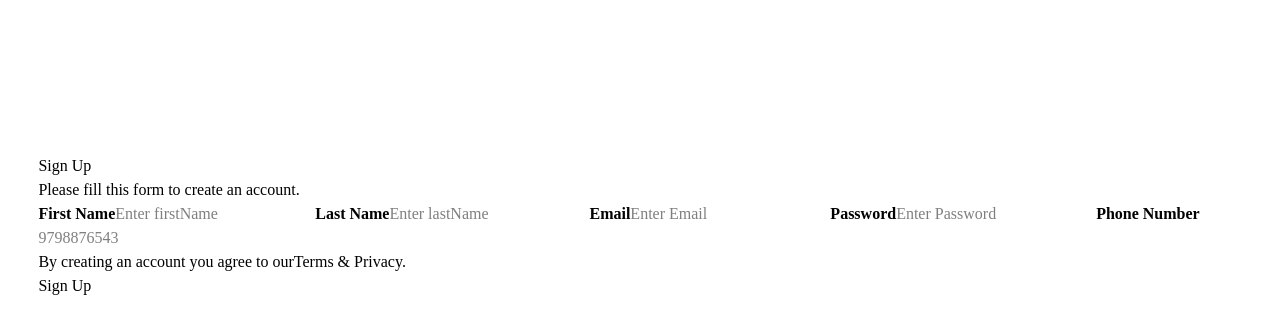
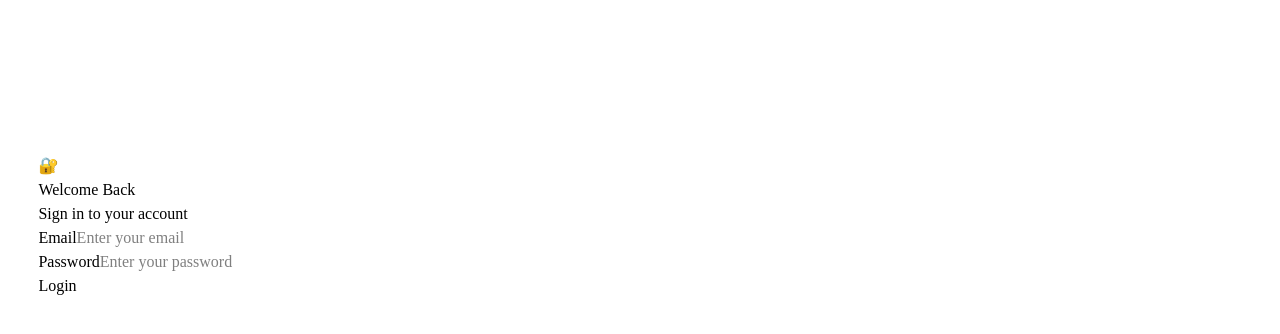
Before and after one commit to raushanaman/Edu-tech, a React (Vite) app in the folder REACT/react-tutorial/: page / in a window 1280 px wide. Shown: the top 334 px of the page. Built offline with nearby package versions, Linux system fonts and the light colour scheme.

Commit message:
login form

```diff
--- a/REACT/react-tutorial/src/App.jsx
+++ b/REACT/react-tutorial/src/App.jsx
@@ -9,7 +9,8 @@
 // import { TodoForm } from "./Projects/TodoForm";
 // import { TodoList } from "./Projects/TodoList";
 // import { Counter } from "./Projects/Challenge";
-import { Registration } from "./Projects/Registration";
+// import { Registration } from "./Projects/Registration";
+import { LoginForm } from "./Projects/LoginForm";
 // import "./Projects/Todo.css";
 
 // import { Clock } from "./Projects/DigitalClock";
@@ -57,7 +58,8 @@ export default function App() {
             <TodoList todos={todos} deleteTask={deleteTask} editTask={editTask} toggleDone={toggleDone}/> */}
             {/* <Clock /> */}
             {/* <Counter /> */}
-            <Registration />
+            {/* <Registration /> */}
+            <LoginForm />
         </section>
     );
 }
--- /dev/null
+++ b/REACT/react-tutorial/src/Projects/LoginForm.jsx
@@ -0,0 +1,83 @@
+import { useState } from "react";
+
+export const LoginForm = () => {
+
+    const [formData, setFromData] = useState({
+        username: "",
+        password: ""
+    })
+
+    const handleChange = (e) => {
+        const { name, value } = e.target;
+        setFromData({
+            ...formData, [name]: value
+        });
+    }
+    const handleLogin = (e) => {
+        e.preventDefault();
+        if (formData.username == "aman@gmail.com" && formData.password == "1234") {
+            alert("Login Successful");
+
+            setFromData({
+                username: "",
+                password: ""
+            });
+
+        }
+        else {
+            alert("invalid credentials");
+        }
+    }
+
+
+
+
+    return (
+        <div className="min-h-screen bg-gradient-to-br from-blue-900 via-purple-900 to-indigo-900 flex items-center justify-center px-4">
+            <div className="bg-white/10 backdrop-blur-md border border-white/20 rounded-3xl shadow-2xl w-full max-w-md p-10">
+
+                <div className="text-center mb-8">
+                    <div className="text-5xl mb-3">🔐</div>
+                    <h2 className="text-3xl font-bold text-white">Welcome Back</h2>
+                    <p className="text-white/60 text-sm mt-1">Sign in to your account</p>
+                </div>
+
+                <form onSubmit={handleLogin} autoComplete="off" className="flex flex-col gap-5">
+
+                    <div className="flex flex-col gap-1">
+                        <label className="text-white/80 text-sm font-medium">Email</label>
+                        <input
+                            type="text"
+                            name="username"
+                            placeholder="Enter your email"
+                            required
+                            autoComplete="off"
+                            value={formData.username}
+                            onChange={handleChange}
+                            className="bg-white/10 border border-white/30 text-white placeholder-white/40 rounded-xl px-4 py-3 focus:outline-none focus:ring-2 focus:ring-purple-400 focus:border-transparent transition"
+                        />
+                    </div>
+
+                    <div className="flex flex-col gap-1">
+                        <label className="text-white/80 text-sm font-medium">Password</label>
+                        <input
+                            type="password"
+                            name="password"
+                            placeholder="Enter your password"
+                            required
+                            autoComplete="off"
+                            value={formData.password}
+                            onChange={handleChange}
+                            className="bg-white/10 border border-white/30 text-white placeholder-white/40 rounded-xl px-4 py-3 focus:outline-none focus:ring-2 focus:ring-purple-400 focus:border-transparent transition"
+                        />
+                    </div>
+
+                    <button className="mt-2 w-full bg-gradient-to-r from-purple-500 to-blue-500 hover:from-purple-600 hover:to-blue-600 text-white font-semibold py-3 rounded-xl shadow-lg hover:shadow-purple-500/40 transition duration-300 cursor-pointer">
+                        Login
+                    </button>
+
+                </form>
+            </div>
+        </div>
+    )
+}
```
